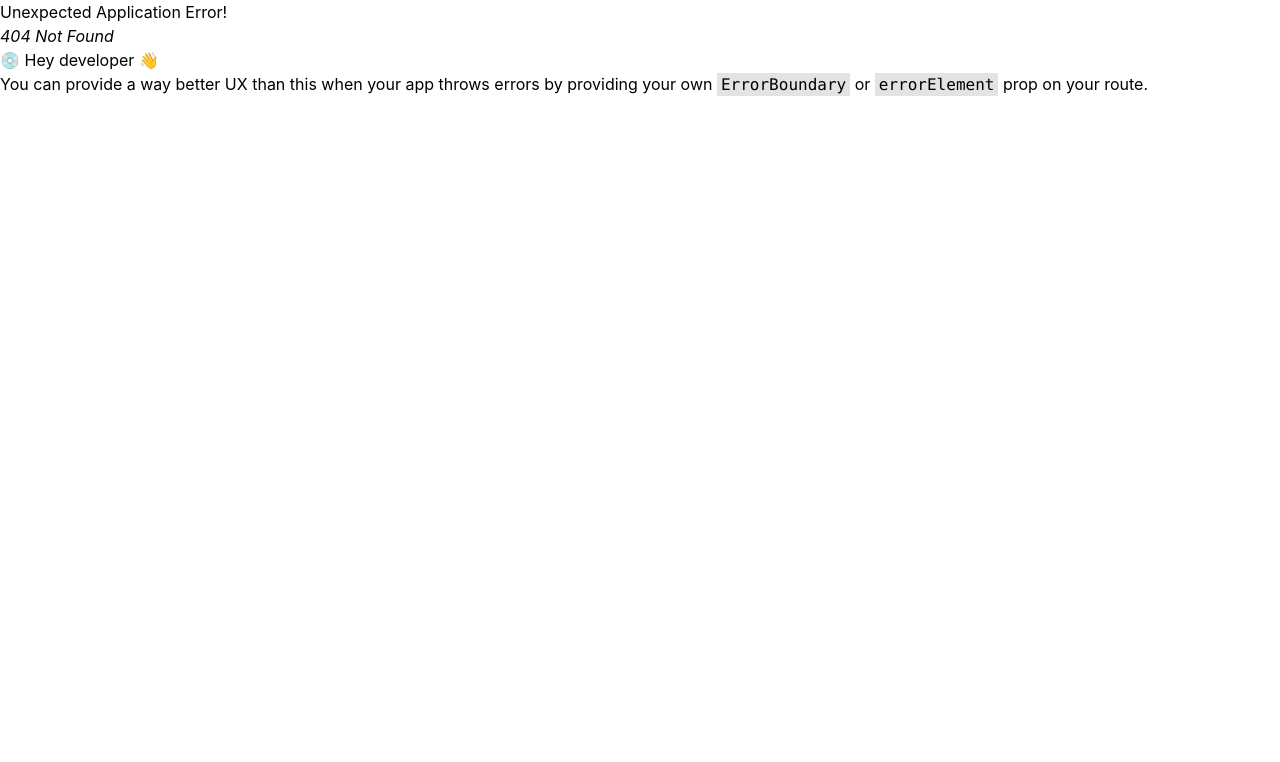
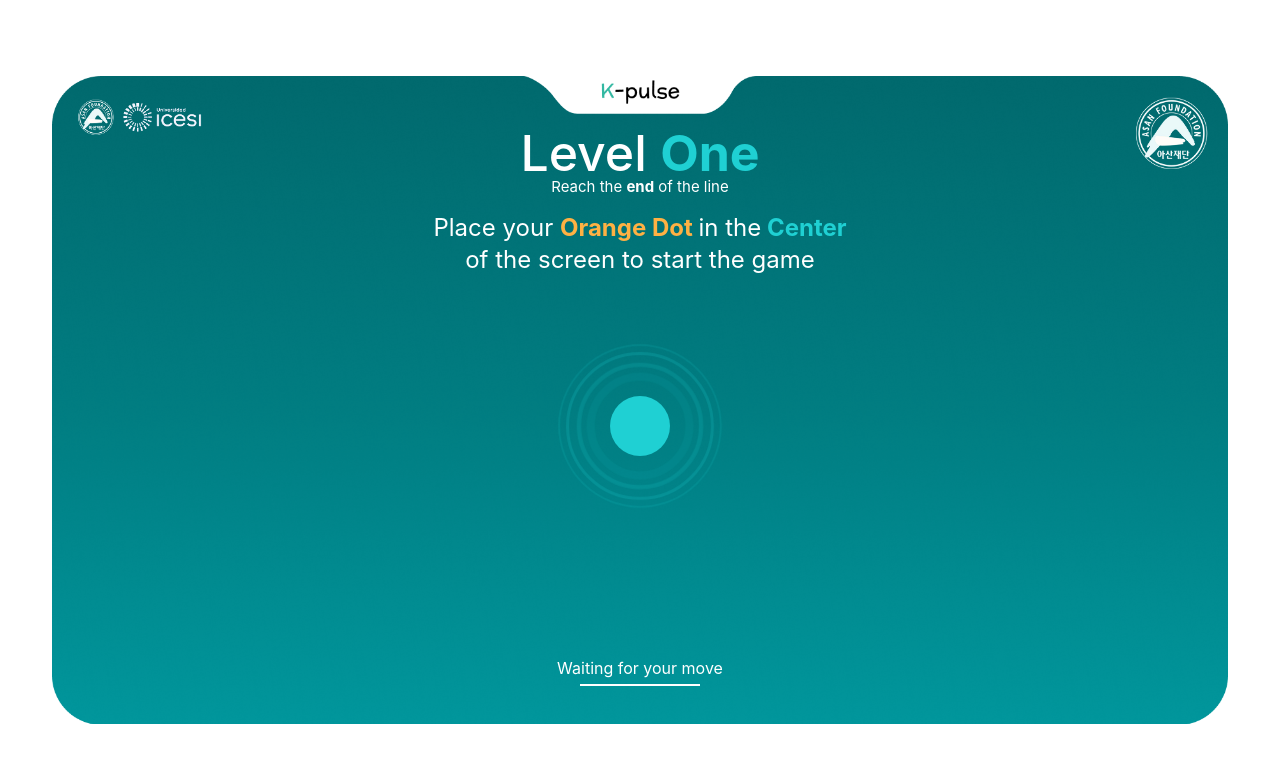
Before and after one commit to isabelacard/kpulse, a React (Vite) app in the folder screen/: page /pregameone in a window 1280 px wide. Before the commit this address had no page. Shown: the top 762 px of the page. Built offline with nearby package versions, Linux system fonts and the light colour scheme.

Commit message:
feat: add first steps of the first game

```diff
--- /dev/null
+++ b/screen/src/pages/games/GameOne.tsx
@@ -0,0 +1,61 @@
+import { useRef, useState } from "react";
+import ImagenFondoCalibration from "../../assets/calibration1.png";
+import PatronJuegoUno from "../../assets/patronjuego1.png";
+
+function GameOne() {
+    const [pos, setPos] = useState({ x: 0, y: 0 });
+    const [inside, setInside] = useState(false);
+    const zoneRef = useRef<HTMLDivElement>(null);
+
+    const handleMouseMove = (e: React.MouseEvent) => {
+        const rect = zoneRef.current?.getBoundingClientRect();
+        if (!rect) return;
+        setPos({
+            x: e.clientX - rect.left - 8,
+            y: e.clientY - rect.top - 8,
+        });
+    };
+
+    return (
+        <div className="flex items-center justify-center w-full h-screen">
+            <div onMouseMove={handleMouseMove} ref={zoneRef} onMouseEnter={() => setInside(true)} onMouseLeave={() => setInside(false)} className="relative w-294 h-162 shrink-0 overflow-hidden rounded-xl">
+                <img className="absolute" src={ImagenFondoCalibration} />
+                <img className="absolute w-235 top-40 left-30" src={PatronJuegoUno}></img>
+                <div className="relative z-10 flex flex-col items-center mt-20 h-full">
+                    <div className="flex flex-col absolute w-40 right-30 top-8 text-right">
+                        <h1 className="text-white text-[15px] top-15">
+                            <span className="font-bold"> Time Out of the Line</span>
+                        </h1>
+                        <h1 className="text-white text-[15px] top-5 left-29 text-righ">{"time"}</h1>
+                    </div>
+
+                    <div className="flex flex-col absolute w-20 left-30 top-8">
+                        <h1 className="text-white text-[15px] top-15">
+                            <span className="font-bold"> Total Time</span>
+                        </h1>
+                        <h1 className="text-white absolute text-[15px] top-5">{"time"}</h1>
+                    </div>
+
+                    <div className="flex flex-col absolute -top-10">
+                        <h1 className="text-white text-[50px] text-center font-medium">
+                            Level <span className="text-[#1FD0D3] font-bold">One </span>
+                        </h1>
+                        <h1 className="text-white text-[15px] text-center mb-20 absolute self-center top-15">
+                            Reach the
+                            <span className="font-bold"> end</span> of the line
+                        </h1>
+                    </div>
+                </div>
+                {inside && (
+                    <div
+                        style={{ left: pos.x, top: pos.y }}
+                        className={`absolute w-6 h-6 bg-[#FFB143] rounded-4xl
+                            z-15`}
+                    ></div>
+                )}
+            </div>
+        </div>
+    );
+}
+
+export default GameOne;
--- /dev/null
+++ b/screen/src/pages/games/PreGameOne.tsx
@@ -0,0 +1,73 @@
+import { useRef, useState } from "react";
+import { useNavigate } from "react-router-dom";
+import ImagenFondoCalibration from "../../assets/calibration1.png";
+import BreathingCircle from "../../components/BreathingCircle";
+
+function PreGameOne() {
+    const [pos, setPos] = useState({ x: 0, y: 0 });
+    const [inside, setInside] = useState(false);
+    const zoneRef = useRef<HTMLDivElement>(null);
+    const circleRef = useRef<HTMLDivElement>(null);
+    const navigate = useNavigate();
+
+    const handleMouseMove = (e: React.MouseEvent) => {
+        const rect = zoneRef.current?.getBoundingClientRect();
+        if (!rect) return;
+
+        const x = e.clientX - rect.left - 8;
+        const y = e.clientY - rect.top - 8;
+        setPos({ x, y });
+
+        // Obtener centro del BreathingCircle en coordenadas del contenedor
+        const circleRect = circleRef.current?.getBoundingClientRect();
+        if (!circleRect) return;
+
+        const circleCenterX = circleRect.left + circleRect.width / 2 - rect.left;
+        const circleCenterY = circleRect.top + circleRect.height / 2 - rect.top + 100;
+
+        const dx = x - circleCenterX;
+        const dy = y - circleCenterY;
+        const distance = Math.sqrt(dx * dx + dy * dy);
+
+        // Si la bolita toca el círculo (ajusta el radio según el tamaño de tu BreathingCircle)
+        if (distance < 10) {
+            navigate("/gameone");
+        }
+    };
+
+    return (
+        <div className="flex items-center justify-center w-full h-screen">
+            <div onMouseMove={handleMouseMove} ref={zoneRef} onMouseEnter={() => setInside(true)} onMouseLeave={() => setInside(false)} className="relative w-294 h-162 shrink-0 overflow-hidden rounded-xl">
+                <img className="absolute" src={ImagenFondoCalibration} />
+                <div className="relative z-10 flex flex-col items-center mt-20 h-full">
+                    <div className="flex flex-col absolute -top-10">
+                        <h1 className="text-white text-[50px] text-center font-medium">
+                            Level <span className="text-[#1FD0D3] font-bold">One </span>
+                        </h1>
+                        <h1 className="text-white text-[15px] text-center mb-20 absolute self-center top-15">
+                            Reach the <span className="font-bold">end</span> of the line
+                        </h1>
+                    </div>
+                    <div className="flex flex-col absolute top-14">
+                        <h1 className="text-white text-2xl text-center">
+                            Place your <span className="text-[#FFB143] font-bold">Orange Dot </span>in the
+                            <span className="text-[#1FD0D3] font-bold"> Center </span>
+                        </h1>
+                        <h1 className="text-white text-2xl text-center">of the screen to start the game</h1>
+                    </div>
+
+                    {/* ref aquí para medir su posición */}
+                    <div ref={circleRef}>
+                        <BreathingCircle />
+                    </div>
+
+                    <div className="absolute border-b-2 w-30 border-white top-132"></div>
+                    <p className="flex mt-50 text-white">Waiting for your move</p>
+                </div>
+                {inside && <div style={{ left: pos.x, top: pos.y }} className="absolute w-5 h-5 bg-[#FFB143] rounded-4xl z-15" />}
+            </div>
+        </div>
+    );
+}
+
+export default PreGameOne;
--- a/screen/src/pages/games/games.tsx
+++ /dev/null
@@ -1,3 +0,0 @@
-export default function Games() {
-    return <h1>Games</h1>;
-}
```
Also changed, not shown: screen/src/routes/router.tsx (+8 -3 lines), screen/src/assets/patronjuego1.png (added).
